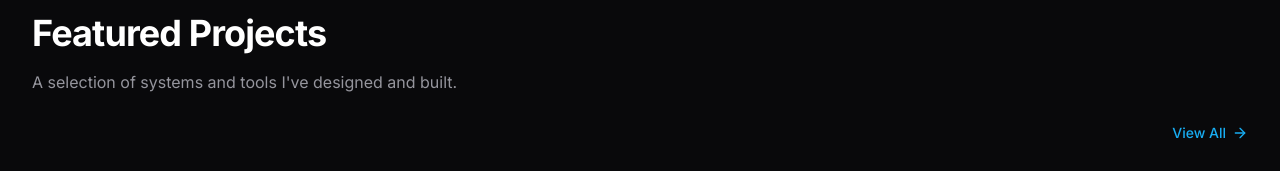
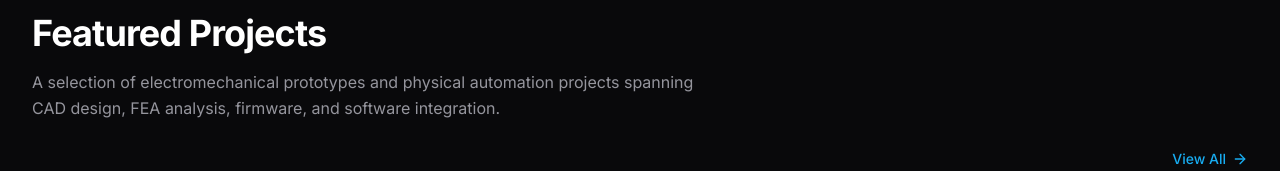
Before and after one commit to choi9948/Seunghee-Choi-Portfolio, a React (Vite) app: page / in a window 1280 px wide. Shown: the part 1201-1372 px from the top of the page. Built offline with nearby package versions, Linux system fonts and the light colour scheme; what @radix-ui/themes would draw is missing.

Commit message:
Refine description for featured projects section
Updated the description of featured projects to be more specific about the types of projects included.

```diff
--- a/src/pages/Home.tsx
+++ b/src/pages/Home.tsx
@@ -167,7 +167,7 @@ import React from 'react';
                 <SectionHeading
                   eyebrow="Selected Work"
                   title="Featured Projects"
-                  description="A selection of systems and tools I've designed and built."
+                  description="A selection of electromechanical prototypes and physical automation projects spanning CAD design, FEA analysis, firmware, and software integration."
                 />
                 <Link
                   to="/projects"
```
